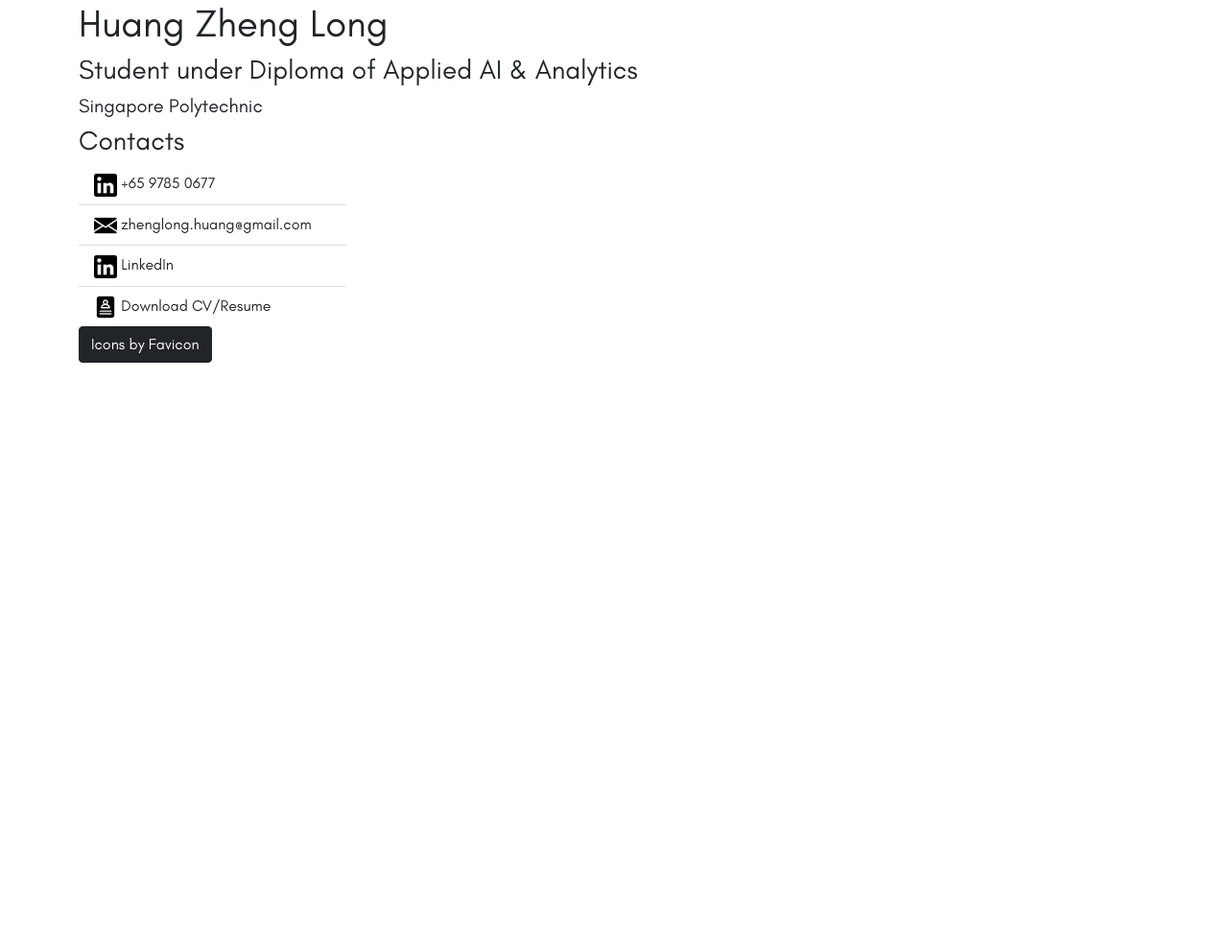
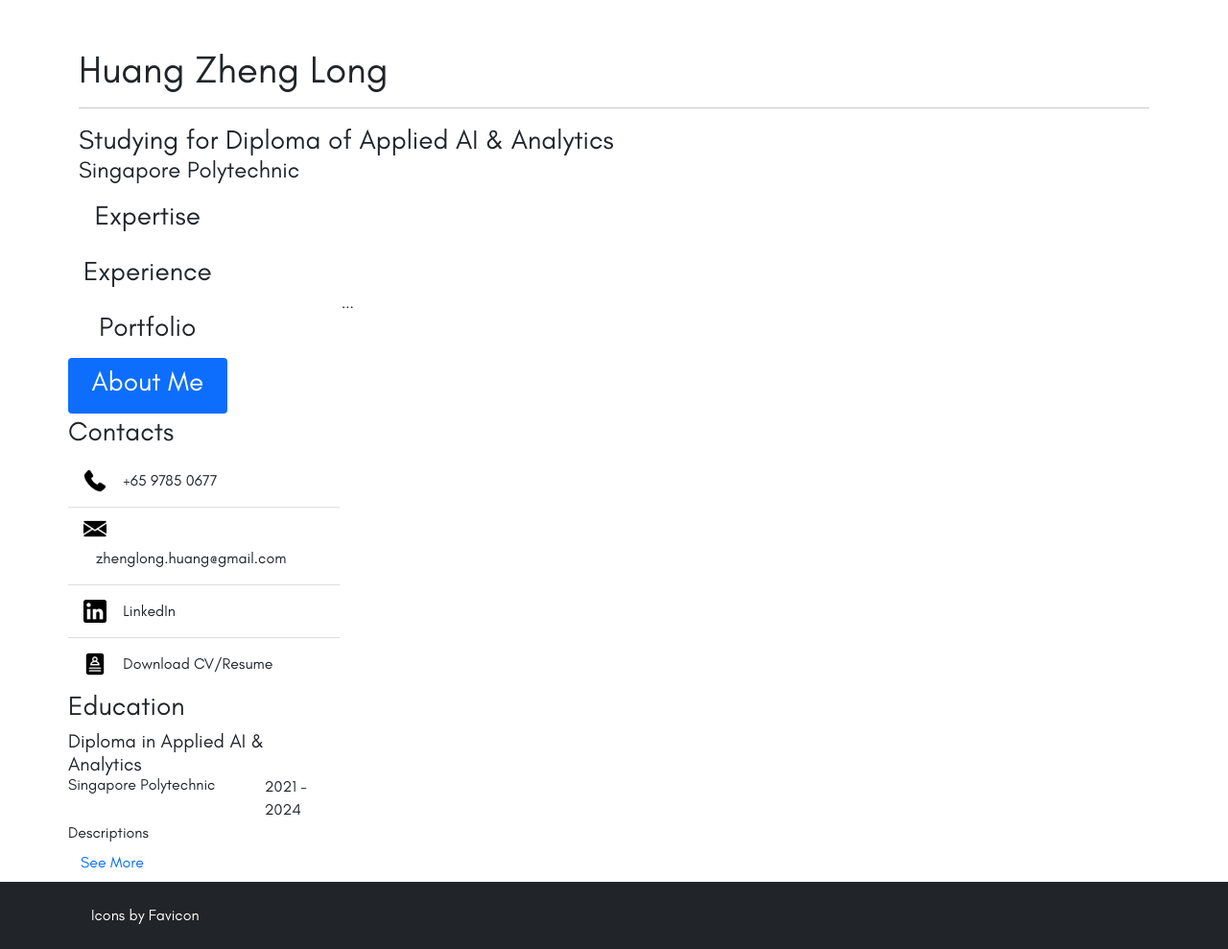
Before and after one commit to FrostWarlock/frostwarlock.github.io, a plain HTML site: page index.html in a window 1280 px wide. Shown: the whole page at 96% size. Before the commit the page ends 800 px from the top, so only its background shows below. Drawn offline with nearby package versions, Linux system fonts and the light colour scheme.

Commit message:
Website Revamp
+ Converted Bootstrap Column Structure to Table Structure
+ Created Tabbable Sidebar
+ Created Collapsible Content for Credits and Education
+ Minor Styling Changes

```diff
--- a/css/default.css
+++ b/css/default.css
@@ -24,9 +24,14 @@
 }
 
 /* Removes Underlines on Links except on Hover */
-a {
+.btn-link {
     text-decoration: None
 }
-a:hover {
+.btn-link:hover {
     text-decoration: underline;
 }
+
+/* Removes Points on Unordered List */
+ul {
+    list-style: None;
+}
--- a/index.html
+++ b/index.html
@@ -15,45 +15,127 @@
 <header>
     <div class="container">
         <!-- Insert Name, Role and Organisation Here -->
-        <h1>Huang Zheng Long</h1>
-        <h3>Student under Diploma of Applied AI & Analytics</h3>
-        <h5>Singapore Polytechnic</h5>
+        <h1 class="mt-5">Huang Zheng Long</h1>
+        <hr />
+        <h3 class="mb-0">Studying for Diploma of Applied AI & Analytics</h3>
+        <h4 class="mt-0">Singapore Polytechnic</h4>
     </div>
 </header>
 <body>
-    <div class="container">
-    <!-- Sidebar -->
-    <div class="col-3">
+    <table class="container">
+        <tr>
+            <td class="col-3">
+                <!-- Sidebar Control Panel -->
+                <div class="d-flex align-items-start">
+                    <div class="nav flex-column nav-pills me-3" id="v-pills-tab" role="tablist" aria-orientation="vertical">
+                        <!-- Button #1 - Expertise -->
+                        <button class="nav-link link-dark" id="v-pills-home-tab" type="button" role="tab"
+                        data-bs-toggle="pill" data-bs-target="#v-pills-home"
+                        aria-controls="v-pills-home" aria-selected="true"><h3>
+                            Expertise
+                        </h3></button>
+                        <!-- Button #2 - Experience -->
+                        <button class="nav-link link-dark" id="v-pills-profile-tab" type="button" role="tab"
+                        data-bs-toggle="pill" data-bs-target="#v-pills-profile"
+                        aria-controls="v-pills-profile" aria-selected="false"><h3>
+                            Experience
+                        </h3></button>
+                        <!-- Button #3 - Portfolio -->
+                        <button class="nav-link link-dark" id="v-pills-messages-tab" type="button" role="tab"
+                        data-bs-toggle="pill" data-bs-target="#v-pills-messages"
+                        aria-controls="v-pills-messages" aria-selected="false"><h3>
+                            Portfolio
+                        </h3></button>
+                        <!-- Button #4 - About Me -->
+                        <button class="nav-link active link-dark" id="v-pills-settings-tab" type="button" role="tab"
+                        data-bs-toggle="pill" data-bs-target="#v-pills-settings"
+                        aria-controls="v-pills-settings" aria-selected="false"><h3>
+                            About Me
+                        </h3></button>
+                    </div>
+                </div>
+            </td>
+            <td class="col-9" colspan="2">
+                <!-- Sidebar Content -->
+                <div class="tab-content" id="v-pills-tabContent">
+                    <!-- Content #1 - Expertise -->
+                    <div class="tab-pane fade show active" id="v-pills-home" role="tabpanel" aria-labelledby="v-pills-home-tab">...</div>
+                    <!-- Content #2 - Experience -->
+                    <div class="tab-pane fade" id="v-pills-profile" role="tabpanel" aria-labelledby="v-pills-profile-tab">...</div>
+                    <!-- Content #3 - Portfolio -->
+                    <div class="tab-pane fade" id="v-pills-messages" role="tabpanel" aria-labelledby="v-pills-messages-tab">...</div>
+                    <!-- Content #4 - About Me -->
+                    <div class="tab-pane fade" id="v-pills-settings" role="tabpanel" aria-labelledby="v-pills-settings-tab">...</div>
+                  </div>
+                </div>
+            </div>
+            </td>
+        </tr>
+        <tr>
+            <td class="col-3">
                     <!-- Contact Information -->
                     <h3>Contacts</h3>
                     <ul class="list-group list-group-flush">
                         <!-- Phone Number -->
                         <li class="list-group-item">
-                <img src="/img/iconLinkedIn.png" alt="Phone Icon" style="width:24px;height:24px">
-                <a class="link-dark" href="tel:+6597850677">+65 9785 0677</a>
+                            <img src="/img/iconPhone.png" alt="Phone Icon" style="width:24px;height:24px">
+                            <a class="btn btn-link link-dark" href="tel:+6597850677">+65 9785 0677</a>
                         </li>
                         <!-- Email Address-->
                         <li class="list-group-item">
                             <img src="/img/iconEmailBlack.png" alt="Email Icon" style="width:24px;height:24px">
-                <a class="link-dark" href="https://www.linkedin.com/in/huangzhenglong/">zhenglong.huang@gmail.com</a>
+                            <a class="btn btn-link link-dark" href="mailto:zhenglong.huang@gmail.com">zhenglong.huang@gmail.com</a>
                         </li>
                         <!-- LinkedIn -->
                         <li class="list-group-item">
                             <img src="/img/iconLinkedIn.png" alt="LinkedIn Icon" style="width:24px;height:24px">
-                <a class="link-dark" href="https://www.linkedin.com/in/huangzhenglong/">LinkedIn</a>
+                            <a class="btn btn-link link-dark" href="https://www.linkedin.com/in/huangzhenglong/">LinkedIn</a>
                         </li>
                         <!-- CV/Resume Download -->
                         <li class="list-group-item">
                             <img src="/img/iconResume.png" alt="Resume Icon" style="width:24px;height:24px">
-                <a class="link-dark" href="/html/download.html">Download CV/Resume</a>
+                            <a class="btn btn-link link-dark" role="button"
+                            data-bs-toggle="collapse" href="#collapseResume"
+                            aria-expanded="false" aria-controls="collapseResume">
+                                Download CV/Resume
+                            </a>
+                            <!-- Further CV/Resume Download Links -->
+                            <div class="collapse" id="collapseResume">
+                                <ul>
+                                    <li><a href="#" class="btn-link link-dark" download="Huang-Zheng-Long_CV">Curriculum Vitae</a></li>
+                                    <li><a href="#" class="btn-link link-dark">Resume</a></li>
+                                    <li><a href="#" class="btn-link link-dark">Download All</a></li>
+                                </ul>
+                            </div>
                         </li>
                     </ul>
+                    <!-- Education Information-->
+                    <h3>Education</h3>
+                            <!-- Insert Highest Education -->
+                            <h5 style="margin:0">Diploma in Applied AI & Analytics</h5>
+                            <div class="row justify-content-between">
+                                <div class="col-8"><h6>Singapore Polytechnic</h6></div>
+                                <div class="col-4">2021 - 2024</div>
+                                <div class="col-12">Descriptions</div>
                             </div>
-    <!-- Main Body -->
-    <div class="col-8"></div>
+                    <button class="btn btn-link" type="button"
+                        data-bs-toggle="collapse" data-bs-target="#collapseEducation"
+                        aria-expanded="false" aria-controls="collapseEducation">
+                          See More
+                    </button>
+                    <div class="collapse" id="collapseEducation">
+                        <!-- Insert Past Education -->
+                        <h5 style="margin:0">GCE "O" Levels</h5>
+                            <div class="row justify-content-between">
+                                <div class="col-8"><h6>Anglo-Chinese School (Independent)</h6></div>
+                                <div class="col-4">2017 - 2020</div>
+                                <div class="col-12">Description</div>
                             </div>
-</body>
-<footer>
+                    </div>
+            </td>
+        </tr>
+    </table>
+    <footer class="footer mt-auto py-3 mb-0 bg-dark">
         <!-- Credits -->
         <div class="container">
             <div>
@@ -64,7 +146,7 @@
             </button>
             </div>
             <div class="collapse col-2" id="collapseFavicon">
-            <div class="list-group">
+                <div class="list-group list-group-flush">
                     <a href="https://www.flaticon.com/authors/google" class="list-group-item list-group-item-action">Google</a>
                     <a href="https://www.freepik.com" class="list-group-item list-group-item-action">Freepik</a>
                     <a href="https://www.flaticon.com/authors/pixel-perfect" class="list-group-item list-group-item-action">Pixel Perfect</a>
@@ -75,4 +157,5 @@
             </div>
         </div>
     </footer>
+</body>
 </html>
```
Lines whose indentation alone changed are shown as unchanged.
